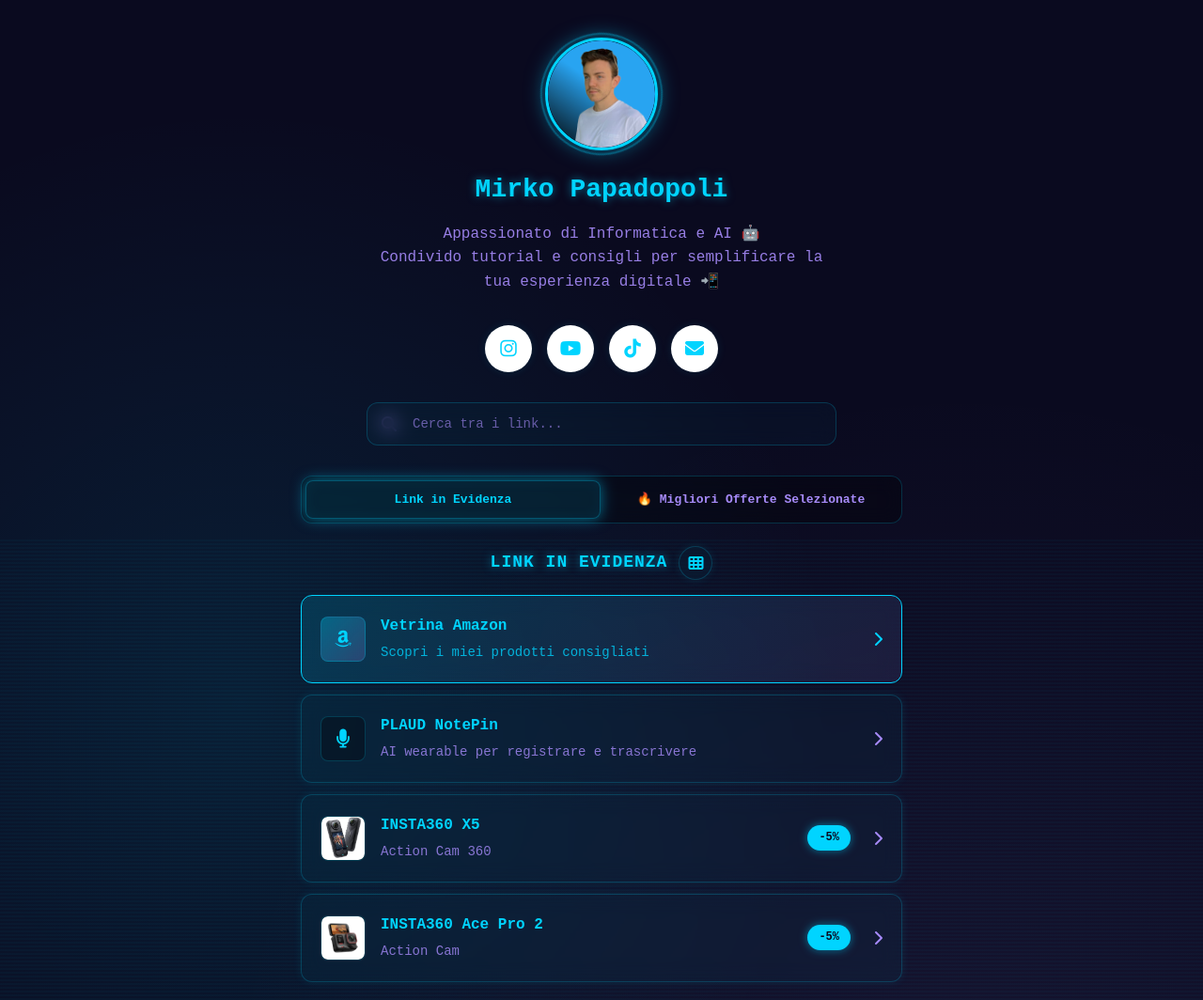
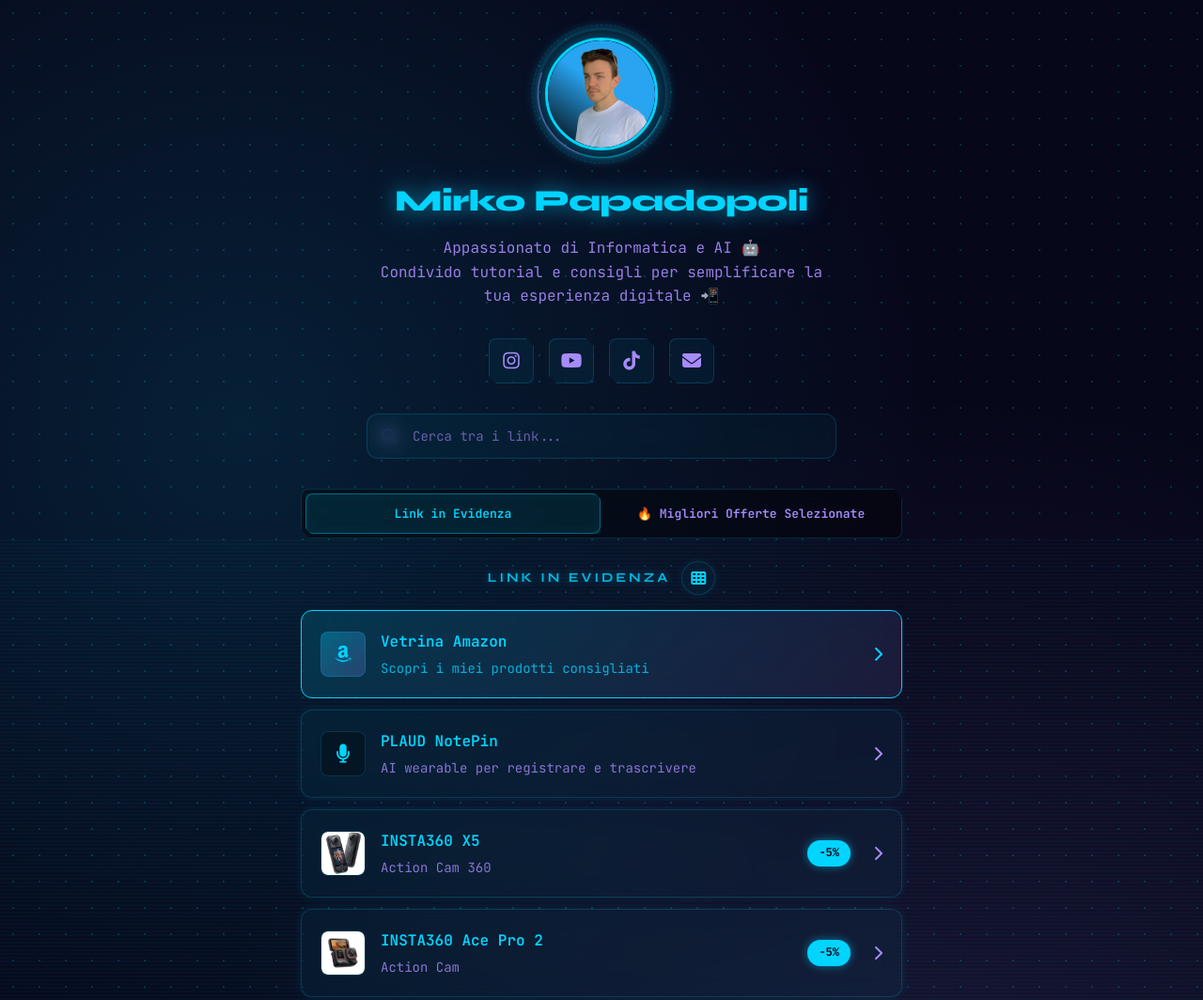
Before and after one commit to mirkopapadopoli/bio-page, a website: page index.html in a window 1280 px wide. Shown: the top 1064 px of the page at 94% size. Drawn offline with Linux system fonts and the light colour scheme.

Commit message:
some update

```diff
--- a/config.js
+++ b/config.js
@@ -81,10 +81,17 @@
             title: "🔥 Migliori Offerte Selezionate",
             links: [
                 {
-                    title: "Scarpe e Abbigliamento | Sito ufficiale - New Balance",
-                    description: "Scarpe e Abbigliamento | Sito ufficiale - New Balance",
+                    title: "AliExpress IT",
+                    description: "Offerte selezionate su AliExpress",
+                    icon: "fas fa-shopping-cart",
+                    url: "https://aliexpress-it.mtpc.se/6203629",
+                    style: "default"
+                },
+                {
+                    title: "Profumi, Make up, Trattamenti Viso e Corpo | Marionnaud",
+                    description: "Profumi, Make up, Trattamenti Viso e Corpo | Marionnaud",
                     icon: "fas fa-tag",
-                    url: "https://new-balance-it.mtpc.se/6141119",
+                    url: "https://marionnaud.mtpc.se/6171483",
                     style: "default"
                 },
                 {
@@ -95,31 +102,10 @@
                     style: "default"
                 },
                 {
-                    title: "Brands Sale | notino.it",
-                    description: "Brands Sale | notino.it",
-                    icon: "fas fa-percent",
-                    url: "https://notino-it.mtpc.se/6141159",
-                    style: "default"
-                },
-                {
-                    title: "Levis IT",
-                    description: "Levis IT",
-                    icon: "fas fa-link",
-                    url: "https://levis-it.mtpc.se/6125961",
-                    style: "default"
-                },
-                {
                     title: "QVC Italia – Acquista online prodotti di Bellezza, Moda, Casa ed Elettronica",
                     description: "QVC Italia – Acquista online prodotti di Bellezza, Moda, Casa ed Elettronica",
                     icon: "fas fa-link",
                     url: "https://qvc.mtpc.se/6123714",
-                    style: "default"
-                },
-                {
-                    title: "Promozione | Michael Kors [IT]",
-                    description: "Promozione | Michael Kors [IT]",
-                    icon: "fas fa-link",
-                    url: "https://michael-kors-it.mtpc.se/6123673",
                     style: "default"
                 },
                 {
@@ -151,13 +137,6 @@
                     style: "default"
                 },
                 {
-                    title: "Moda donna - Abbigliamento e accessori di lusso 2026 | thebs.com",
-                    description: "Moda donna - Abbigliamento e accessori di lusso 2026 | thebs.com",
-                    icon: "fas fa-link",
-                    url: "https://thebs.mtpc.se/6155009",
-                    style: "default"
-                },
-                {
                     title: "ACQUA di MARZAMEMI® - fragranze di nicchia ispirate alla Sicilia - Acquadimarzamemi",
                     description: "ACQUA di MARZAMEMI® - fragranze di nicchia ispirate alla Sicilia - Acquadimarzamemi",
                     icon: "fas fa-link",
@@ -169,13 +148,6 @@
                     description: "LeLang® | Advanced Skin Care - LeLang Skin Care",
                     icon: "fas fa-link",
                     url: "https://lelang-skincare.mtpc.se/6147235",
-                    style: "default"
-                },
-                {
-                    title: "Make up occhi, viso e labbra e cura della pelle | KIKO",
-                    description: "Make up occhi, viso e labbra e cura della pelle | KIKO",
-                    icon: "fas fa-link",
-                    url: "https://kiko-milano-it.mtpc.se/6141650",
                     style: "default"
                 },
                 {
@@ -197,6 +169,55 @@
                     description: "Make up occhi, viso e labbra e cura della pelle | KIKO",
                     icon: "fas fa-link",
                     url: "https://kiko-milano-it.mtpc.se/6125968",
+                    style: "default"
+                },
+                {
+                    title: "Moda donna - Abbigliamento e accessori di lusso 2026 | thebs.com",
+                    description: "Moda donna - Abbigliamento e accessori di lusso 2026 | thebs.com",
+                    icon: "fas fa-link",
+                    url: "https://thebs.mtpc.se/6124875",
+                    style: "default"
+                },
+                {
+                    title: "Levis IT",
+                    description: "Levis IT",
+                    icon: "fas fa-link",
+                    url: "https://levis-it.mtpc.se/6123691",
+                    style: "default"
+                },
+                {
+                    title: "Scarpe e Abbigliamento | Sito ufficiale - New Balance",
+                    description: "Scarpe e Abbigliamento | Sito ufficiale - New Balance",
+                    icon: "fas fa-link",
+                    url: "https://new-balance-it.mtpc.se/6123685",
+                    style: "default"
+                },
+                {
+                    title: "Brands Sale | notino.it",
+                    description: "Brands Sale | notino.it",
+                    icon: "fas fa-link",
+                    url: "https://notino-it.mtpc.se/6125311",
+                    style: "default"
+                },
+                {
+                    title: "Sconti e offerte su mobili, decorazioni e tessili | Outlet Westwing",
+                    description: "Sconti e offerte su mobili, decorazioni e tessili | Outlet Westwing",
+                    icon: "fas fa-link",
+                    url: "https://westwing-it.mtpc.se/6121136",
+                    style: "default"
+                },
+                {
+                    title: "Sconti e offerte su mobili, decorazioni e tessili | Outlet Westwing",
+                    description: "Sconti e offerte su mobili, decorazioni e tessili | Outlet Westwing",
+                    icon: "fas fa-link",
+                    url: "https://westwing-it.mtpc.se/6188613",
+                    style: "default"
+                },
+                {
+                    title: "Charlotte Tilbury IT",
+                    description: "Charlotte Tilbury IT",
+                    icon: "fas fa-link",
+                    url: "https://charlotte-tilbury-it.mtpc.se/6207589",
                     style: "default"
                 }
             ]
--- a/index.html
+++ b/index.html
@@ -26,7 +26,6 @@
 
     <!-- Font Preloading -->
     <link rel="preload" href="https://cdnjs.cloudflare.com/ajax/libs/font-awesome/6.5.1/css/all.min.css" as="style">
-    <link rel="preload" href="https://fonts.googleapis.com/css2?family=Inter:wght@400;600;700&display=swap" as="style">
 
     <!-- Font Awesome per le icone social -->
     <link rel="stylesheet" href="https://cdnjs.cloudflare.com/ajax/libs/font-awesome/6.5.1/css/all.min.css">
@@ -34,7 +33,7 @@
     <!-- Google Fonts -->
     <link rel="preconnect" href="https://fonts.googleapis.com">
     <link rel="preconnect" href="https://fonts.gstatic.com" crossorigin>
-    <link href="https://fonts.googleapis.com/css2?family=Inter:wght@400;600;700&display=swap" rel="stylesheet">
+    <link href="https://fonts.googleapis.com/css2?family=JetBrains+Mono:wght@400;600;700&family=Syne:wght@700;800&display=swap" rel="stylesheet">
 
     <link rel="stylesheet" href="style.css">
 </head>
--- a/style.css
+++ b/style.css
@@ -7,26 +7,31 @@
 
 :root {
     /* Blu-Viola Cyberpunk Theme */
-    --bg-color: #0a0a1f;
-    --text-primary: #00d4ff;          /* Blu elettrico */
-    --text-secondary: #a78bfa;        /* Viola chiaro */
+    --bg-color: #07071a;
+    --text-primary: #00d4ff;
+    --text-secondary: #a78bfa;
     --accent-color: #00d4ff;
-    --accent-secondary: #a78bfa;      /* Viola per gradient */
+    --accent-secondary: #a78bfa;
     --accent-glow: rgba(0, 212, 255, 0.5);
     --accent-glow-violet: rgba(167, 139, 250, 0.5);
-    --card-bg: rgba(0, 212, 255, 0.03);
-    --card-border: rgba(0, 212, 255, 0.2);
+    --card-bg: rgba(0, 212, 255, 0.04);
+    --card-border: rgba(0, 212, 255, 0.18);
     --hover-bg: rgba(0, 212, 255, 0.08);
-    --terminal-bg: rgba(10, 10, 31, 0.95);
+    --terminal-bg: rgba(7, 7, 26, 0.95);
 
-    /* Legacy support */
-    --white: #FFFFFF;
+    /* Fixed vars (previously undefined) */
+    --white: #e8f4ff;
+    --text-dark: #07071a;
+    --primary-color: #00d4ff;
+    --primary-light: #a78bfa;
+
     --shadow-sm: 0 0 10px rgba(0, 212, 255, 0.1);
     --shadow-md: 0 0 20px rgba(0, 212, 255, 0.2);
     --shadow-lg: 0 0 30px rgba(0, 212, 255, 0.3);
     --border-radius: 16px;
     --transition: all 0.3s cubic-bezier(0.4, 0, 0.2, 1);
-    --font-main: 'Courier New', 'Courier', monospace;
+    --font-main: 'JetBrains Mono', 'Courier New', monospace;
+    --font-display: 'Syne', sans-serif;
 }
 
 body {
@@ -37,10 +42,13 @@
     min-height: 100vh;
     overflow-x: hidden;
     position: relative;
-    /* Gradient blu-viola sullo sfondo */
     background-image:
-        radial-gradient(circle at 20% 50%, rgba(0, 212, 255, 0.1) 0%, transparent 50%),
-        radial-gradient(circle at 80% 80%, rgba(167, 139, 250, 0.08) 0%, transparent 50%);
+        radial-gradient(circle at 20% 30%, rgba(0, 212, 255, 0.12) 0%, transparent 50%),
+        radial-gradient(circle at 80% 80%, rgba(167, 139, 250, 0.1) 0%, transparent 50%),
+        radial-gradient(circle at 50% 100%, rgba(0, 212, 255, 0.05) 0%, transparent 40%),
+        /* dot grid */
+        radial-gradient(circle, rgba(0, 212, 255, 0.18) 1px, transparent 1px);
+    background-size: 100% 100%, 100% 100%, 100% 100%, 28px 28px;
 }
 
 /* Scan effect blu-viola */
@@ -103,7 +111,7 @@
     position: relative;
     width: 120px;
     height: 120px;
-    margin: 0 auto 20px;
+    margin: 0 auto 28px;
 }
 
 .profile-image {
@@ -130,11 +138,24 @@
 .profile-image-wrapper::after {
     content: '';
     position: absolute;
-    inset: -5px;
+    inset: -8px;
     border-radius: 50%;
-    border: 2px solid var(--accent-color);
-    opacity: 0.3;
-    animation: rotate 10s linear infinite;
+    border: 1px solid transparent;
+    border-top-color: var(--accent-color);
+    border-right-color: var(--accent-secondary);
+    opacity: 0.8;
+    animation: rotate 4s linear infinite;
+    box-shadow: 0 0 12px var(--accent-glow);
+}
+
+.profile-image-wrapper::before {
+    content: '';
+    position: absolute;
+    inset: -14px;
+    border-radius: 50%;
+    border: 1px dashed rgba(0, 212, 255, 0.2);
+    animation: rotate 12s linear infinite reverse;
+    z-index: -1;
 }
 
 @keyframes rotate {
@@ -143,12 +164,14 @@
 }
 
 .profile-name {
-    font-size: 28px;
-    font-weight: 700;
+    font-family: var(--font-display);
+    font-size: 32px;
+    font-weight: 800;
     color: var(--text-primary);
     margin-bottom: 12px;
-    text-shadow: 0 0 10px var(--accent-glow);
-    min-height: 40px;
+    text-shadow: 0 0 20px var(--accent-glow), 0 0 40px rgba(0, 212, 255, 0.3);
+    min-height: 44px;
+    letter-spacing: -0.5px;
 }
 
 .cursor {
@@ -263,60 +286,66 @@
 }
 
 .social-icon {
-    width: 50px;
-    height: 50px;
-    border-radius: 50%;
+    width: 48px;
+    height: 48px;
+    border-radius: 8px;
     display: flex;
     align-items: center;
     justify-content: center;
-    background: var(--white);
-    color: var(--text-dark);
+    background: rgba(0, 212, 255, 0.05);
+    color: var(--text-secondary);
     font-size: 20px;
     text-decoration: none;
+    border: 1px solid var(--card-border);
     box-shadow: var(--shadow-sm);
     transition: var(--transition);
     position: relative;
     overflow: hidden;
+    backdrop-filter: blur(10px);
+    clip-path: polygon(0 0, calc(100% - 8px) 0, 100% 8px, 100% 100%, 8px 100%, 0 calc(100% - 8px));
 }
 
-.social-icon::before {
+.social-icon::after {
     content: '';
     position: absolute;
-    top: 0;
-    left: 0;
-    width: 100%;
-    height: 100%;
-    background: linear-gradient(135deg, var(--primary-color), var(--primary-light));
+    inset: 0;
     opacity: 0;
+    transition: opacity 0.3s ease;
+    z-index: 0;
+}
+
+.social-icon i {
+    position: relative;
+    z-index: 1;
     transition: var(--transition);
-    z-index: -1;
 }
 
 .social-icon:hover {
     transform: translateY(-4px);
-    box-shadow: var(--shadow-md);
-    color: var(--white);
+    color: var(--bg-color);
+    border-color: transparent;
+    box-shadow: 0 8px 20px rgba(0, 212, 255, 0.35);
 }
 
-.social-icon:hover::before {
+.social-icon:hover::after {
     opacity: 1;
 }
 
 /* Colori specifici social */
-.social-icon.instagram:hover::before {
+.social-icon.instagram::after {
     background: linear-gradient(135deg, #833AB4, #FD1D1D, #FCB045);
 }
 
-.social-icon.youtube:hover::before {
+.social-icon.youtube::after {
     background: #FF0000;
 }
 
-.social-icon.tiktok:hover::before {
+.social-icon.tiktok::after {
     background: linear-gradient(135deg, #00F2EA, #FF0050);
 }
 
-.social-icon.email:hover::before {
-    background: linear-gradient(135deg, #667eea, #764ba2);
+.social-icon.email::after {
+    background: linear-gradient(135deg, var(--accent-color), var(--accent-secondary));
 }
 
 /* Sezioni */
@@ -338,10 +367,11 @@
     gap: 4px;
     margin-bottom: 24px;
     padding: 4px;
-    background: rgba(0, 0, 0, 0.3);
-    border-radius: 12px;
+    background: rgba(0, 0, 0, 0.4);
+    border-radius: 8px;
     border: 1px solid var(--card-border);
     backdrop-filter: blur(10px);
+    clip-path: polygon(0 0, calc(100% - 10px) 0, 100% 10px, 100% 100%, 10px 100%, 0 calc(100% - 10px));
 }
 
 .tab-btn {
@@ -370,8 +400,9 @@
 .tab-btn-active {
     color: var(--text-primary);
     background: rgba(0, 212, 255, 0.1);
-    box-shadow: 0 0 15px var(--accent-glow), inset 0 0 15px rgba(0, 212, 255, 0.05);
-    border: 1px solid rgba(0, 212, 255, 0.3);
+    box-shadow: 0 0 15px rgba(0, 212, 255, 0.25), inset 0 0 15px rgba(0, 212, 255, 0.05);
+    border: 1px solid rgba(0, 212, 255, 0.4);
+    clip-path: polygon(0 0, calc(100% - 6px) 0, 100% 6px, 100% 100%, 6px 100%, 0 calc(100% - 6px));
 }
 
 /* Tab Panel */
@@ -413,14 +444,16 @@
 }
 
 .section-title {
-    font-size: 18px;
-    font-weight: 600;
+    font-family: var(--font-display);
+    font-size: 14px;
+    font-weight: 700;
     color: var(--text-primary);
     margin: 0;
     text-align: center;
     text-transform: uppercase;
-    letter-spacing: 1px;
+    letter-spacing: 3px;
     text-shadow: 0 0 10px var(--accent-glow);
+    opacity: 0.85;
 }
 
 /* Link Cards */
@@ -745,7 +778,7 @@
     }
 
     .profile-name {
-        font-size: 24px;
+        font-size: 26px;
     }
 
     .profile-bio {
```
